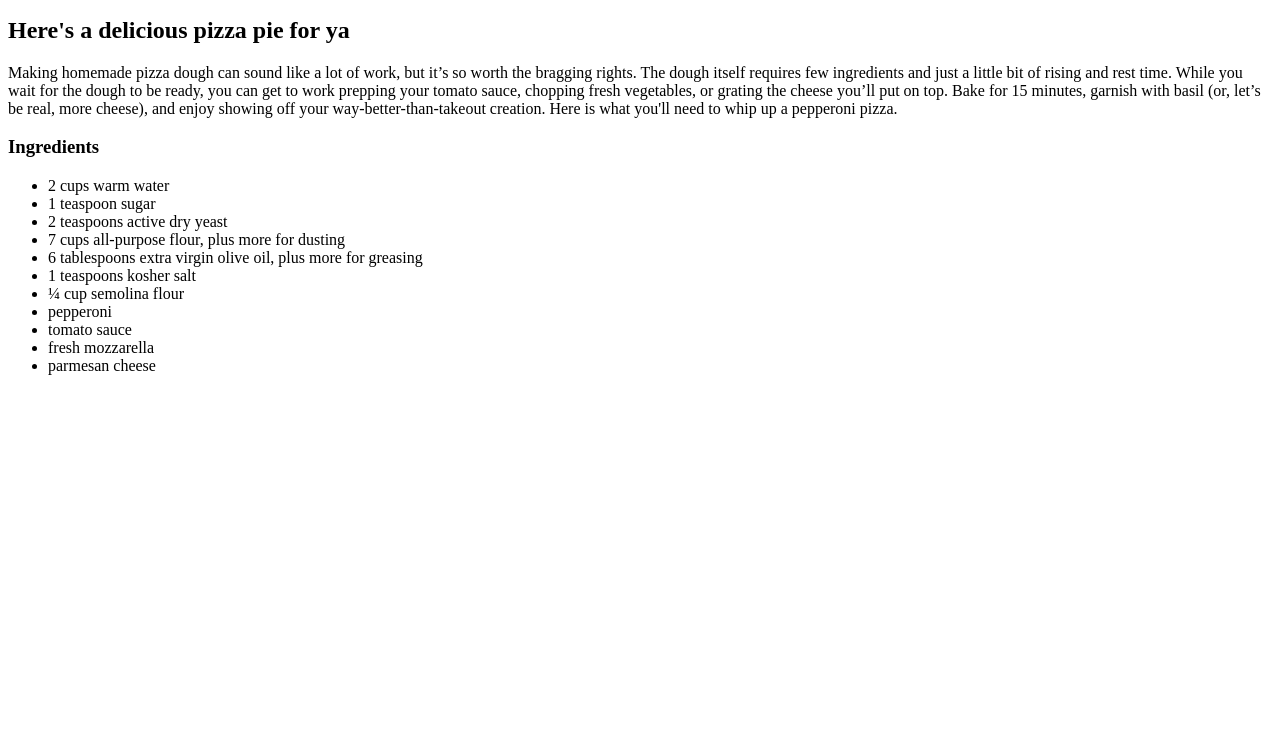
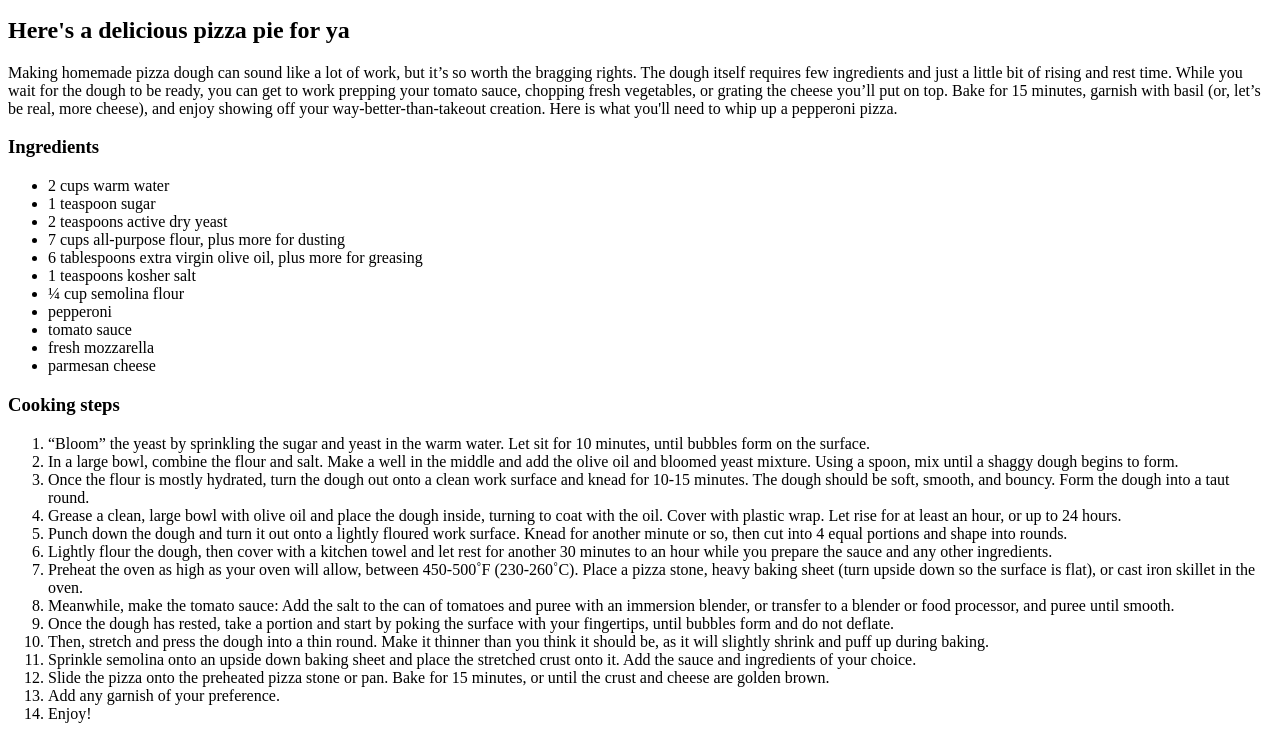
Before and after one commit to cyberpuffgirl/odin-recipes, a plain HTML site: page recipes/pizza.html in a window 1280 px wide. Shown: the part 101-840 px from the top of the page. Before the commit the page ends 800 px from the top, so only its background shows below. Drawn offline with Linux system fonts and the light colour scheme.

Commit message:
Added ordered instructions

```diff
--- a/recipes/pizza.html
+++ b/recipes/pizza.html
@@ -34,6 +34,38 @@
         <li>parmesan cheese</li>
     </ul>
 
+    <h3>Cooking steps</h3>
+
+    <ol>
+        <li>“Bloom” the yeast by sprinkling the sugar and yeast in the warm water. Let sit for 10 minutes, until bubbles form on the surface.</li>
+
+        <li>In a large bowl, combine the flour and salt. Make a well in the middle and add the olive oil and bloomed yeast mixture. Using a spoon, mix until a shaggy dough begins to form.</li>
+
+        <li>Once the flour is mostly hydrated, turn the dough out onto a clean work surface and knead for 10-15 minutes. The dough should be soft, smooth, and bouncy. Form the dough into a taut round.</li>
+
+        <li>Grease a clean, large bowl with olive oil and place the dough inside, turning to coat with the oil. Cover with plastic wrap. Let rise for at least an hour, or up to 24 hours.</li>
+
+        <li>Punch down the dough and turn it out onto a lightly floured work surface. Knead for another minute or so, then cut into 4 equal portions and shape into rounds.</li>
+
+        <li>Lightly flour the dough, then cover with a kitchen towel and let rest for another 30 minutes to an hour while you prepare the sauce and any other ingredients.</li>
+
+        <li>Preheat the oven as high as your oven will allow, between 450-500˚F (230-260˚C). Place a pizza stone, heavy baking sheet (turn upside down so the surface is flat), or cast iron skillet in the oven.</li>
+
+        <li>Meanwhile, make the tomato sauce: Add the salt to the can of tomatoes and puree with an immersion blender, or transfer to a blender or food processor, and puree until smooth.</li>
+
+        <li>Once the dough has rested, take a portion and start by poking the surface with your fingertips, until bubbles form and do not deflate.</li>
+
+        <li>Then, stretch and press the dough into a thin round. Make it thinner than you think it should be, as it will slightly shrink and puff up during baking.</li>
+
+        <li>Sprinkle semolina onto an upside down baking sheet and place the stretched crust onto it. Add the sauce and ingredients of your choice.</li>
+
+        <li>Slide the pizza onto the preheated pizza stone or pan. Bake for 15 minutes, or until the crust and cheese are golden brown.</li>
+
+        <li>Add any garnish of your preference.</li>
+
+        <li>Enjoy!</li>
+
+    </ol>
 </body>
 
 </html>
```
